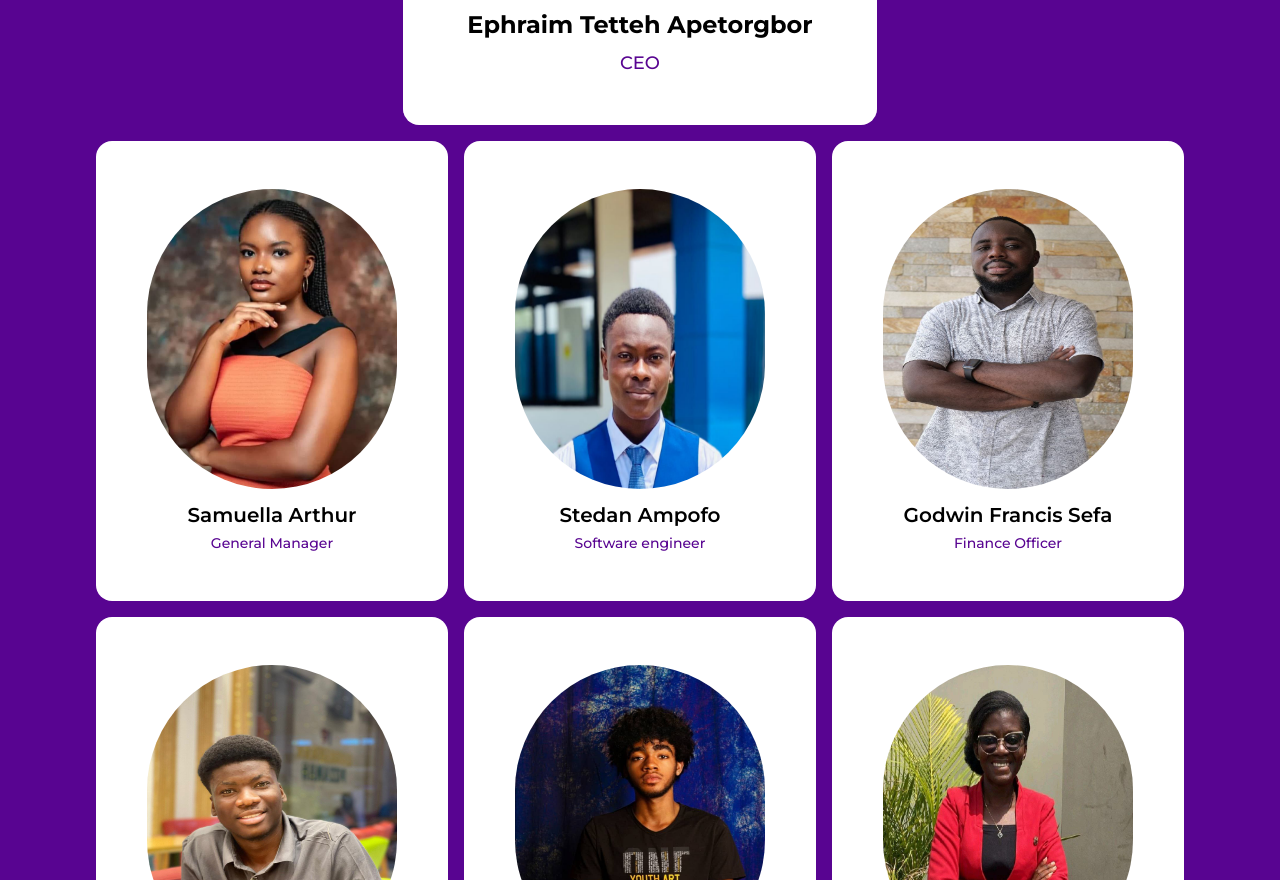
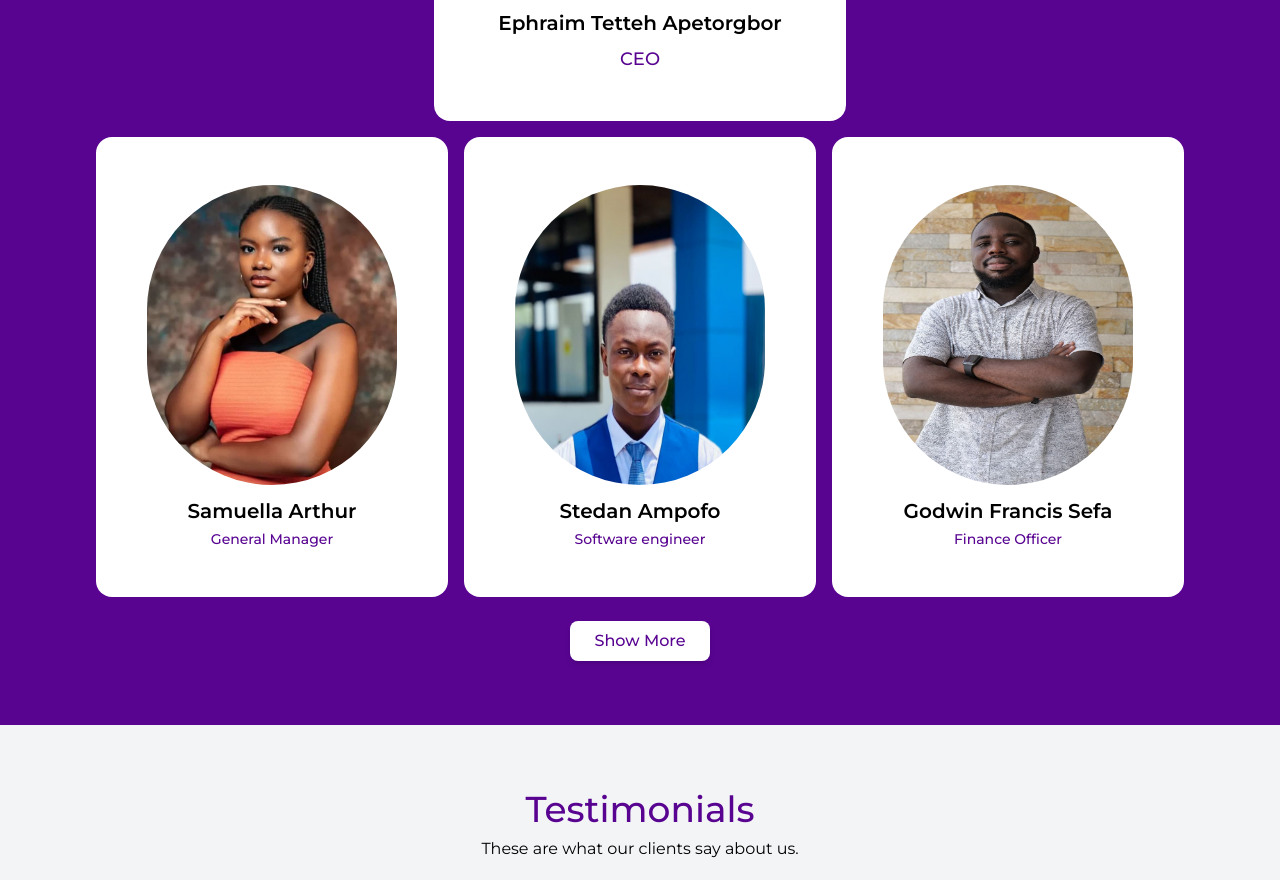
Before and after one commit to ephraim64/aetechhub, a React (Vite) app: page /about in a window 1280 px wide. Shown: the part 1920-2800 px from the top of the page. Built offline with nearby package versions, Linux system fonts and the light colour scheme; a web font is replaced by a local one.

Commit message:
Added a testimonias section

```diff
--- a/src/components/TeamMember.jsx
+++ b/src/components/TeamMember.jsx
@@ -30,7 +30,7 @@ const TeamMember = ({ member, onClose }) => {
               </div>
               <div className="w-full md:w-2/3 flex flex-col gap-4">
                 <div className="text-center md:text-left">
-                  <h2 className="text-3xl font-bold">{member.name}</h2>
+                  <h2 className="text-2xl font-semibold">{member.name}</h2>
                   <p className="text-purple font-medium text-xl mt-1">{member.role}</p>
                 </div>
                 <p className="text-gray-600">{member.bio}</p>
--- /dev/null
+++ b/src/components/TestimonialSlider.jsx
@@ -0,0 +1,67 @@
+// src/components/TestimonialSlider.jsx
+import React from 'react';
+import { Swiper, SwiperSlide } from 'swiper/react';
+import 'swiper/css';
+import 'swiper/css/pagination';
+import { Pagination, Autoplay } from 'swiper/modules';
+import { testimonials } from '../constants';
+
+
+
+const TestimonialSlider = () => {
+  return (
+    <div className="bg-gray-100 py-16">
+      <div className="flex flex-col items-center gap-6 px-4 lg:px-24">
+        <div className='flex flex-col gap-2 text-center'>
+            <h1 className="text-3xl lg:text-4xl font-medium text-purple">Testimonials</h1>
+            <p>These are what our clients say about us.</p>
+        </div>
+        <Swiper
+          modules={[Pagination, Autoplay]}
+          autoplay={{ delay: 5000, disableOnInteraction: false }}
+          spaceBetween={30}
+          slidesPerView={2}
+          className="w-full"
+          pagination={{
+            clickable: true,
+            el: ".custom-pagination", // Specify the custom pagination container
+            bulletActiveClass: "swiper-pagination-bullet-active bg-purple",
+          }}
+          breakpoints={{
+            320: {
+              slidesPerView: 1,
+              spaceBetween: 20,
+            },
+            640: {
+              slidesPerView: 2,
+              spaceBetween: 20,
+            },
+            1024: {
+              slidesPerView: 2,
+              spaceBetween: 30,
+            },
+          }}
+        >
+          {testimonials.map((testimonial) => (
+            <SwiperSlide key={testimonial.id} >
+                <div className="flex flex-row-reverse justify-center rounded-lg shadow-lg">
+                <img src={testimonial.image} alt="" className='w-44 lg:w-60' />
+                <div className="bg-white p-4 max-w-lg flex flex-col gap-3">
+                    <div>
+                        <h2 className="mt-4 lg:text-xl font-semibold text-purple">{testimonial.name}</h2>
+                        <p className="text-xs lg:text-sm text-gray-500">{testimonial.position}</p>
+                    </div>
+                    <p className="lg:selection:text-lg font-medium text-gray-700">"{testimonial.message}"</p>
+                </div>
+                </div>
+            </SwiperSlide>
+          ))}
+        </Swiper>
+      </div>
+      {/* Pagination Container */}
+      <div className="custom-pagination flex justify-center mt-4"></div>
+    </div>
+  );
+};
+
+export default TestimonialSlider;
--- a/src/constants/index.js
+++ b/src/constants/index.js
@@ -22,6 +22,7 @@ import Malawi3 from '../assets/projects/malawi3.jpg'
 import Nii2 from '../assets/projects/nii2.jpg'
 import Nii3 from '../assets/projects/nii3.jpg'
 import Nii from '../assets/projects/nii.png'
+import Test from '../assets/testimonial/img1.png'
 import Cepta from '../assets/projects/cepta.jpg'
 import { FaCode, FaLaptopCode, FaDatabase, FaDraftingCompass, FaChalkboardTeacher, FaCogs } from 'react-icons/fa';
 import { MdAppShortcut, MdOutlineCampaign } from 'react-icons/md';
@@ -594,6 +595,44 @@ export const services = [
   { title: "Cyber Education", skills: ["Cyber Security Training"], icon: FaChalkboardTeacher },
 ];
 
+export const testimonials = [
+    {
+      id: 1,
+      image: Test,
+      name: 'Jane Doe',
+      position: 'CEO, Example Inc.',
+      message: 'This team exceeded all our expectations. Their innovative approach and professionalism were unparalleled.',
+    },
+    {
+      id: 2,
+      name: 'John Smith',
+      image: Test,
+      position: 'Manager, Tech Solutions',
+      message: 'Working with this team was a fantastic experience. They delivered results on time and beyond expectations.',
+    },
+    {
+      id: 3,
+      name: 'Sarah Lee',
+      image: Test,
+      position: 'Founder, StartUp Hub',
+      message: 'Their attention to detail and commitment to quality are unmatched. Highly recommended!',
+    },
+    {
+      id: 4,
+      name: 'John Smith',
+      image: Test,
+      position: 'Manager, Tech Solutions',
+      message: 'Working with this team was a fantastic experience. They delivered results on time and beyond expectations.',
+    },
+    {
+      id: 5,
+      name: 'Sarah Lee',
+      image: Test,
+      position: 'Founder, StartUp Hub',
+      message: 'Their attention to detail and commitment to quality are unmatched. Highly recommended!',
+    },
+  ];
+
 export const work = [
     {
         images: [Temiperi, Temiperi2, Temiperi3],
--- a/src/pages/About.jsx
+++ b/src/pages/About.jsx
@@ -1,11 +1,14 @@
 import React, { useState } from 'react'
-import Vision from '../assets/project.png'
+import Mission from '../assets/MarketingImage.jpg'
+import Vision from '../assets/vision.png'
 import { team } from '../constants';
 import TeamMember from '../components/TeamMember';
 import ScrollToTop from '../components/ScrollToTop';
+import TestimonialSlider from '../components/TestimonialSlider';
 
 const About = () => {
   const [selectedMember, setSelectedMember] = useState(null);
+  const [showAll, setShowAll] = useState(false); // State to manage showing all team members
 
   const handleOpenModal = (member) => {
     setSelectedMember(member);
@@ -13,6 +16,10 @@ const About = () => {
 
   const handleCloseModal = () => {
     setSelectedMember(null);
+  };
+
+  const handleToggleShowAll = () => {
+    setShowAll(!showAll);
   };
 
   return (
@@ -23,66 +30,78 @@ const About = () => {
          </div>
          <div className='grid grid-cols-1 my-10 items-center lg:grid-cols-2 gap-8 lg:gap-16 py-6 lg:py-16 px-4 lg:px-24 w-full bg-purple bg-opacity-20'>
              <div className='flex flex-col gap-4'>
-                <h1 className='text-4xl font-semibold'>Our Vision</h1>
+                 <h1 className='text-3xl lg:text-4xl font-semibold'>Our Vision</h1>
                  <p>Our vision is to create a world of understanding technology, build businesses with modern and advanced tech, and improve the efficiency of work done.</p>
              </div>
-            <img src={Vision} alt="" className='w-[500px] h-[330px]'/>
+             <img src={Vision} alt="" className='w-[500px] h-[330px] object-cover rounded-md'/>
          </div>
          <div className='grid grid-cols-1 my-10 items-center lg:grid-cols-2 gap-8 lg:gap-16 py-6 lg:py-16 px-4 lg:px-24 w-full'>
-            <img src={Vision} alt="" className='w-[500px] h-[330px]'/>
+             <img src={Mission} alt="" className='w-[500px] h-[330px]'/>
              <div className='flex flex-col gap-4'>
-                <h1 className='text-4xl font-semibold'>Our Mission</h1>
+                 <h1 className='text-3xl lg:text-4xl font-semibold'>Our Mission</h1>
                  <p>Our aim is to revolutionize business technology, foster innovation, collaboration and growth and to be the forefront of technological advancements, providing cutting edge solutions and services to clients.</p>
              </div>
          </div>
       <div className="bg-purple px-4 lg:px-24 py-16">
         <div className="flex flex-col items-center gap-3 py-5 text-white">
           <h1 className="text-3xl lg:text-4xl">Meet Our Team</h1>
-                <p className="lg:px-72 max-md:text-sm text-center">Our team of skilled professionals is dedicated to understanding the unique needs and delivering results that exceeds expectations from crafting intuitive applications to building robust systems. We are here for you.</p>
+          <p className="lg:px-72 max-md:text-sm text-center">
+            Our team of skilled professionals is dedicated to understanding the unique needs and delivering results that exceed expectations from crafting intuitive applications to building robust systems. We are here for you.
+          </p>
         </div>
 
         {/* CEO Section */}
-            <div className="flex justify-center mb-4">
+        <div className="flex w-full justify-center mb-4">
           <div
-                    className="flex flex-col items-center gap-3 bg-white rounded-2xl py-12 px-24 lg:px-16 cursor-pointer hover:shadow-lg transition-all hover:scale-105 duration-300 ease-linear"
+            className="flex flex-col items-center gap-3 bg-white rounded-2xl py-12 px-[80px] lg:px-16 cursor-pointer hover:shadow-lg transition-all hover:scale-105 duration-300 ease-linear"
             onClick={() => handleOpenModal(team[0])}
           >
-                    <img src={team[0].image} alt="" className="w-[250px] h-[300px] rounded-full object-cover"/>
+            <img src={team[0].image} alt="" className="w-[250px] h-[300px] rounded-full object-cover" />
             <div className="flex flex-col gap-2">
-                        <h1 className="text-2xl font-bold text-center">{team[0].name}</h1>
+              <h1 className="text-xl font-semibold text-center">{team[0].name}</h1>
               <p className="text-lg font-medium text-center text-purple">{team[0].role}</p>
             </div>
           </div>
         </div>
 
-            {/* Other Team Members */}
+        {/* Team Members Section */}
         <div className="grid grid-cols-1 md:grid-cols-2 lg:grid-cols-3 gap-4">
-                {team.slice(1).map((item, id) => {
-                    return(
+          {(showAll ? team.slice(1) : team.slice(1, 4)).map((item, id) => {
+            return (
               <div
                 key={id}
                 className="flex flex-col items-center gap-3 bg-white rounded-2xl py-12 px-2 cursor-pointer hover:shadow-lg transition-all hover:scale-105 duration-300 ease-linear"
                 onClick={() => handleOpenModal(item)}
               >
-                            <img src={item.image} alt="" className="rounded-full w-[250px] h-[300px]"/>
+                <img src={item.image} alt="" className="rounded-full w-[250px] h-[300px]" />
                 <div className="flex flex-col gap-1">
                   <h1 className="text-xl font-semibold text-center">{item.name}</h1>
                   <p className="text-sm font-medium text-center text-purple">{item.role}</p>
                 </div>
               </div>
-                    )
+            );
           })}
         </div>
+
+        {/* Show More Button */}
+        {team.length > 4 && (
+          <div className="flex justify-center mt-6">
+            <button
+              onClick={handleToggleShowAll}
+              className="bg-white text-purple px-6 py-2 rounded-lg font-medium shadow-md hover:bg-purple hover:text-white transition-all duration-300"
+            >
+              {showAll ? 'Show Less' : 'Show More'}
+            </button>
           </div>
-        {selectedMember && (
-          <TeamMember
-            member={selectedMember}
-            onClose={handleCloseModal}
-          />
         )}
+      </div>
+      {/* Testimonial Slider Section */}
+      <TestimonialSlider />
+
+      {selectedMember && <TeamMember member={selectedMember} onClose={handleCloseModal} />}
       <ScrollToTop />
     </div>
-  )
-}
+  );
+};
 
-export default About
+export default About;
```
Also changed, not shown: src/pages/Service.jsx (+0 -19 lines), src/assets/testimonial/img1.png (added), src/assets/vision.png (added). Lines whose indentation alone changed are shown as unchanged.
